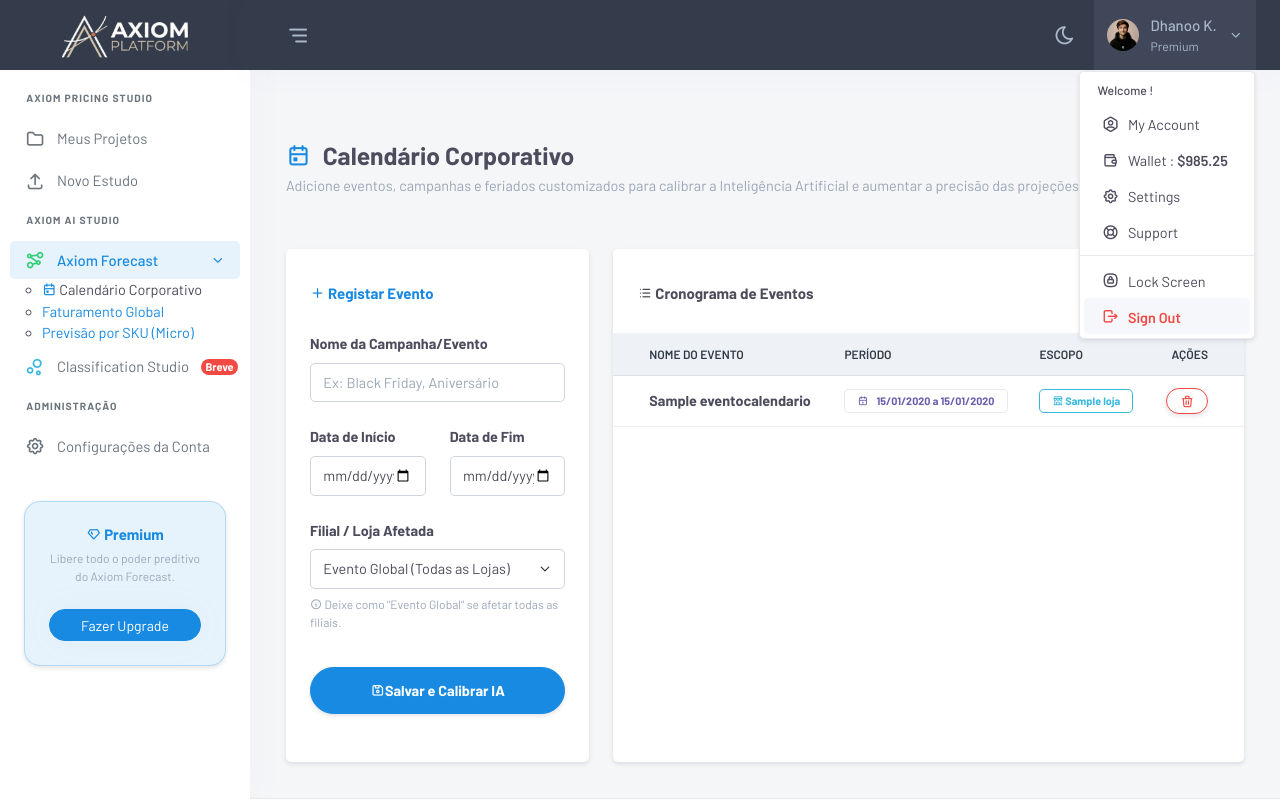
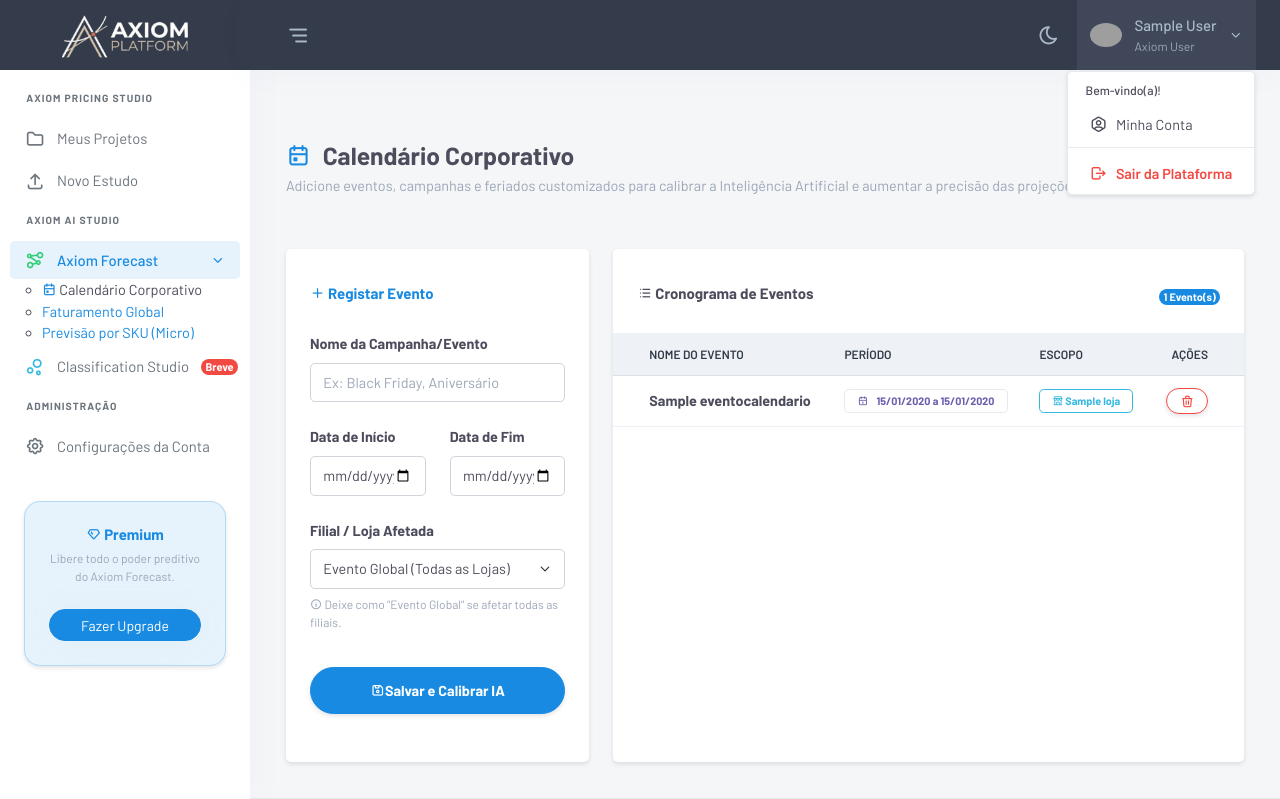
Before and after one commit to Liencourt/axionplatform, a Django app: page /calendario/ in a window 1280 px wide, after a click that opens the changed part. Shown: the top 799 px of the page. Run offline with Django 5.2, Linux system fonts and the light colour scheme; a user stored in the database is signed in; tables that the repository leaves empty hold one stand-in row (values such as "Sample post"); some libraries are stand-ins or nearby versions; grey boxes are pictures that could not be loaded.

Commit message:
ajuste user topbar

```diff
--- a/templates/partials/topbar.html
+++ b/templates/partials/topbar.html
@@ -316,60 +316,40 @@
                 <div class="dropdown">
                     <a class="topbar-link dropdown-toggle drop-arrow-none px-2" data-bs-toggle="dropdown"
                         data-bs-offset="0,19" type="button" aria-haspopup="false" aria-expanded="false">
-                        <img src="{% static '/images/users/avatar-1.jpg' %}" width="32"
+
+                        <img src="https://ui-avatars.com/api/?name={{ request.user.first_name }}+{{ request.user.last_name }}&background=0d6efd&color=fff" width="32"
                             class="rounded-circle me-lg-2 d-flex" alt="user-image">
+
                         <span class="d-lg-flex flex-column gap-1 d-none">
-                            <h5 class="my-0">Dhanoo K.</h5>
-                            <h6 class="my-0 fw-normal">Premium</h6>
+                            <h5 class="my-0">{{ request.user.get_full_name|default:request.user.username }}</h5>
+                            <h6 class="my-0 fw-normal text-muted">Axiom User</h6>
                         </span>
                         <i class="ti ti-chevron-down d-none d-lg-block align-middle ms-2"></i>
                     </a>
+
                     <div class="dropdown-menu dropdown-menu-end">
-                        <!-- item-->
                         <div class="dropdown-header noti-title">
-                            <h6 class="text-overflow m-0">Welcome !</h6>
+                            <h6 class="text-overflow m-0">Bem-vindo(a)!</h6>
                         </div>
 
-                        <!-- item-->
                         <a href="javascript:void(0);" class="dropdown-item">
                             <i class="ti ti-user-hexagon me-1 fs-17 align-middle"></i>
-                            <span class="align-middle">My Account</span>
-                        </a>
-
-                        <!-- item-->
-                        <a href="javascript:void(0);" class="dropdown-item">
-                            <i class="ti ti-wallet me-1 fs-17 align-middle"></i>
-                            <span class="align-middle">Wallet : <span class="fw-semibold">$985.25</span></span>
-                        </a>
-
-                        <!-- item-->
-                        <a href="javascript:void(0);" class="dropdown-item">
-                            <i class="ti ti-settings me-1 fs-17 align-middle"></i>
-                            <span class="align-middle">Settings</span>
-                        </a>
-
-                        <!-- item-->
-                        <a href="javascript:void(0);" class="dropdown-item">
-                            <i class="ti ti-lifebuoy me-1 fs-17 align-middle"></i>
-                            <span class="align-middle">Support</span>
+                            <span class="align-middle">Minha Conta</span>
                         </a>
 
                         <div class="dropdown-divider"></div>
 
-                        <!-- item-->
-                        <a href="javascript:void(0);" class="dropdown-item">
-                            <i class="ti ti-lock-square-rounded me-1 fs-17 align-middle"></i>
-                            <span class="align-middle">Lock Screen</span>
-                        </a>
-
-                        <!-- item-->
-                        <a href="javascript:void(0);" class="dropdown-item active fw-semibold text-danger">
-                            <i class="ti ti-logout me-1 fs-17 align-middle"></i>
-                            <span class="align-middle">Sign Out</span>
-                        </a>
+                        <form method="post" action="{% url 'logout' %}" class="m-0 p-0">
+                            {% csrf_token %}
+                            <button type="submit" class="dropdown-item active fw-semibold text-danger w-100 text-start border-0 bg-transparent">
+                                <i class="ti ti-logout me-1 fs-17 align-middle"></i>
+                                <span class="align-middle">Sair da Plataforma</span>
+                            </button>
+                        </form>
                     </div>
                 </div>
             </div>
+
         </div>
     </div>
 </header>
--- a/templates/registration/login.html
+++ b/templates/registration/login.html
@@ -17,11 +17,13 @@
             background-color: var(--cor-principal);
             color: #ffffff;
             border: none;
-            transition: opacity 0.3s;
+            transition: all 0.3s ease; /* Deixa a transição mais suave */
         }
+
         .btn-axiom-principal:hover {
+            background-color: var(--cor-principal); /* Trava a cor de fundo */
             opacity: 0.85;
-            color: #ffffff;
+            color: #ffffff !important; /* O !important impede o Bootstrap de mudar a cor do texto */
         }
     </style>
 </head>
```
Also changed, not shown: config/settings.py (+21 -5 lines).
